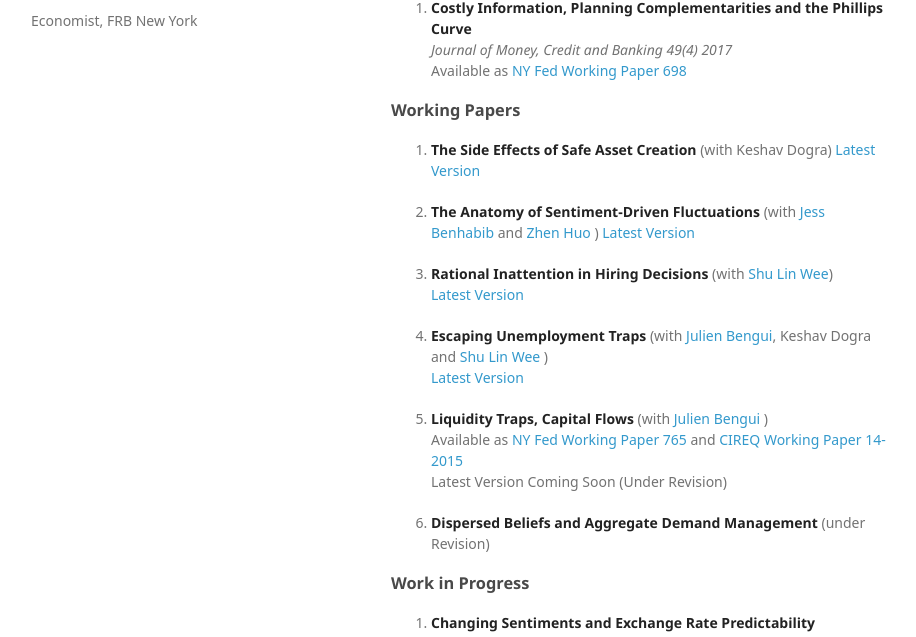
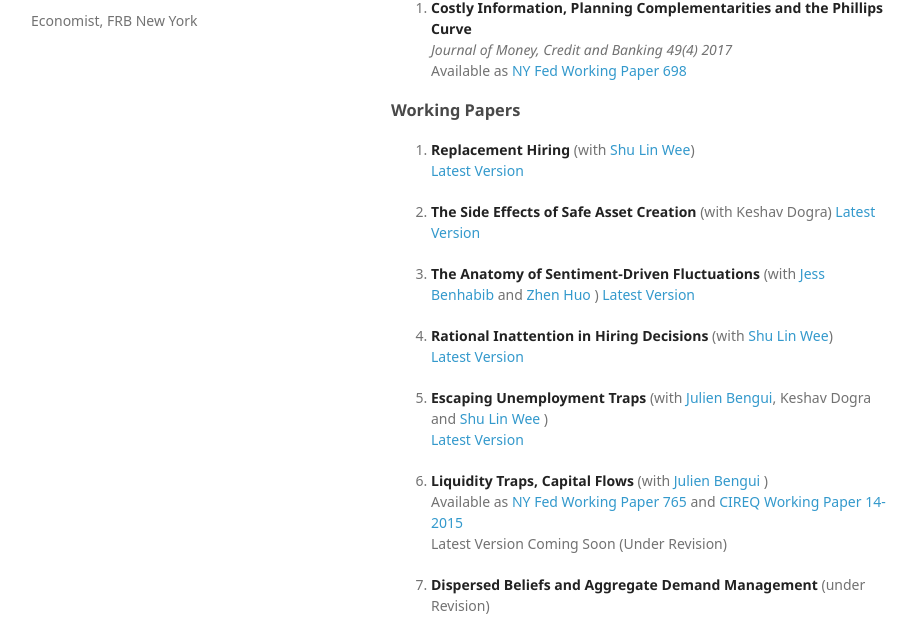
Before and after one commit to sushantacharya/sushantacharya.github.io, a plain HTML site: page index.html in a window 1280 px wide. Shown: the part 99-736 px from the top of the page, without its empty margins (179-1095 px from the left). Drawn offline with Linux system fonts and the light colour scheme; a web font is replaced by a local one.

Commit message:
Update index.html

```diff
--- a/index.html
+++ b/index.html
@@ -42,6 +42,8 @@ Available as <a href="https://www.newyorkfed.org/medialibrary/media/research/sta
 <h1></h1>
 
 <ol>
+<li><p><strong>Replacement Hiring</strong> (with <a href="https://sites.google.com/site/shulinwee/">Shu Lin Wee</a>)<br>
+<a href="https://sushantacharya.github.io/sushantacharya.github.io/pdfs/replacementhires.pdf">Latest Version</a> </p></li>
 <li><p><strong>The Side Effects of Safe Asset Creation</strong> (with Keshav Dogra)
 <a href="https://sushantacharya.github.io/sushantacharya.github.io/pdfs/safeass.pdf">Latest Version</a> </p></li>
 <li><p><strong>The Anatomy of Sentiment-Driven Fluctuations</strong> (with <a href="https://sites.google.com/site/jessbenhabib/">Jess Benhabib</a> and <a href="http://zhenhuo.weebly.com/">Zhen Huo</a> )
```
